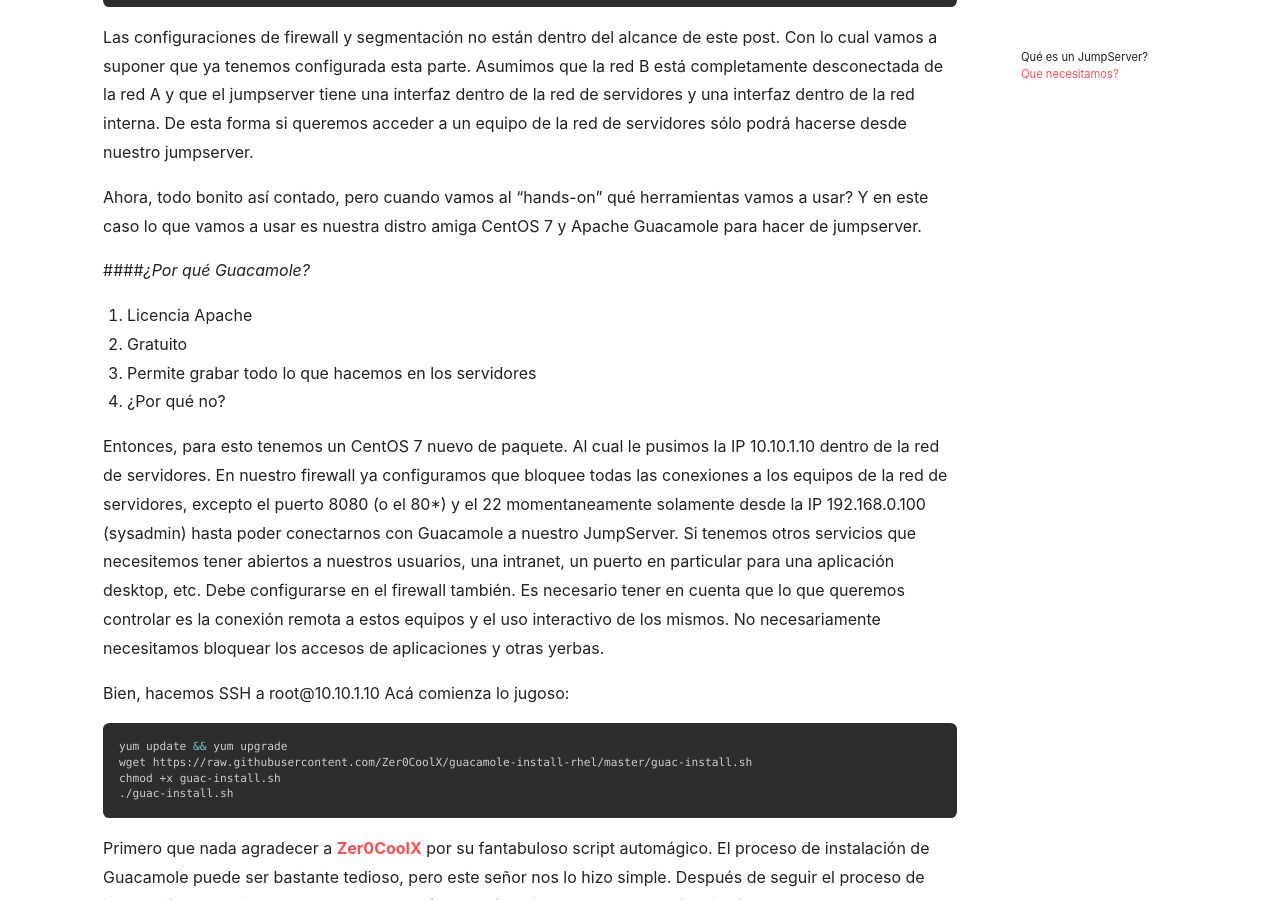
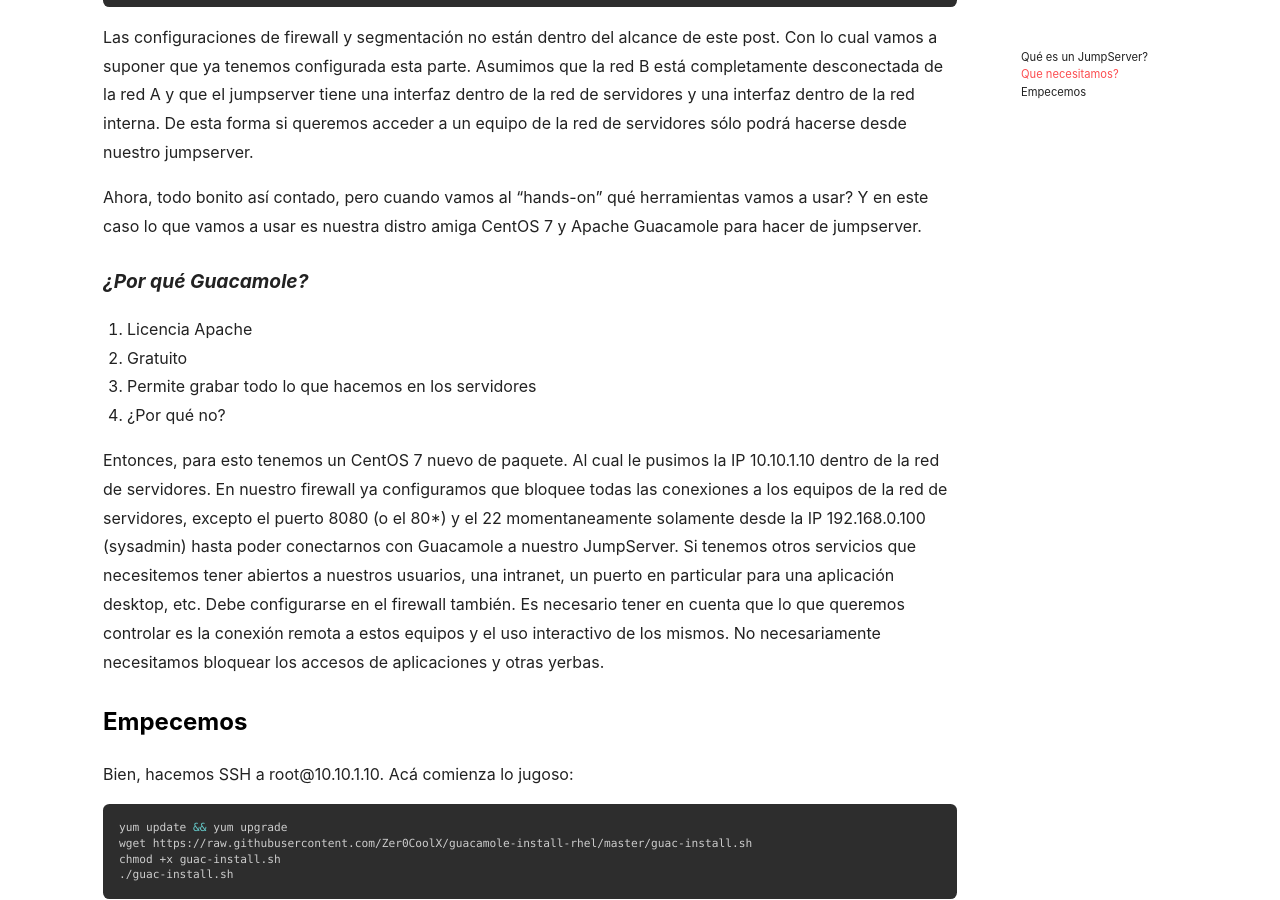
Before and after one commit to duffycop/blog, a Jekyll site: the page built from _posts/2020-07-10-JumpServer.md, in a window 1280 px wide and 900 px high, scrolled down 1212 px. Built offline with Jekyll 4.4.1, drawn with Linux system fonts in a browser that asks for light colours; nearby versions of some CDN libraries; comment, search, counter and statistics services are not loaded.

Commit message:
Update 2020-07-10-JumpServer.md

```diff
--- a/_posts/2020-07-10-JumpServer.md
+++ b/_posts/2020-07-10-JumpServer.md
@@ -44,7 +44,7 @@
 Ahora, todo bonito así contado, pero cuando vamos al "hands-on" qué herramientas vamos a usar?
 Y en este caso lo que vamos a usar es nuestra distro amiga CentOS 7 y Apache Guacamole para hacer de jumpserver.
 
-####_¿Por qué Guacamole?_
+#### _¿Por qué Guacamole?_
 1. Licencia Apache
 2. Gratuito
 3. Permite grabar todo lo que hacemos en los servidores
@@ -55,7 +55,8 @@
 Si tenemos otros servicios que necesitemos tener abiertos a nuestros usuarios, una intranet, un puerto en particular para una aplicación desktop, etc. Debe configurarse en el firewall también. Es necesario tener en cuenta que lo que queremos controlar es la conexión remota a estos equipos y el uso interactivo de los mismos.
 No necesariamente necesitamos bloquear los accesos de aplicaciones y otras yerbas.
 
-Bien, hacemos SSH a root@10.10.1.10
+### Empecemos
+Bien, hacemos SSH a root@10.10.1.10.
 Acá comienza lo jugoso:
 
 ~~~ bash
```
